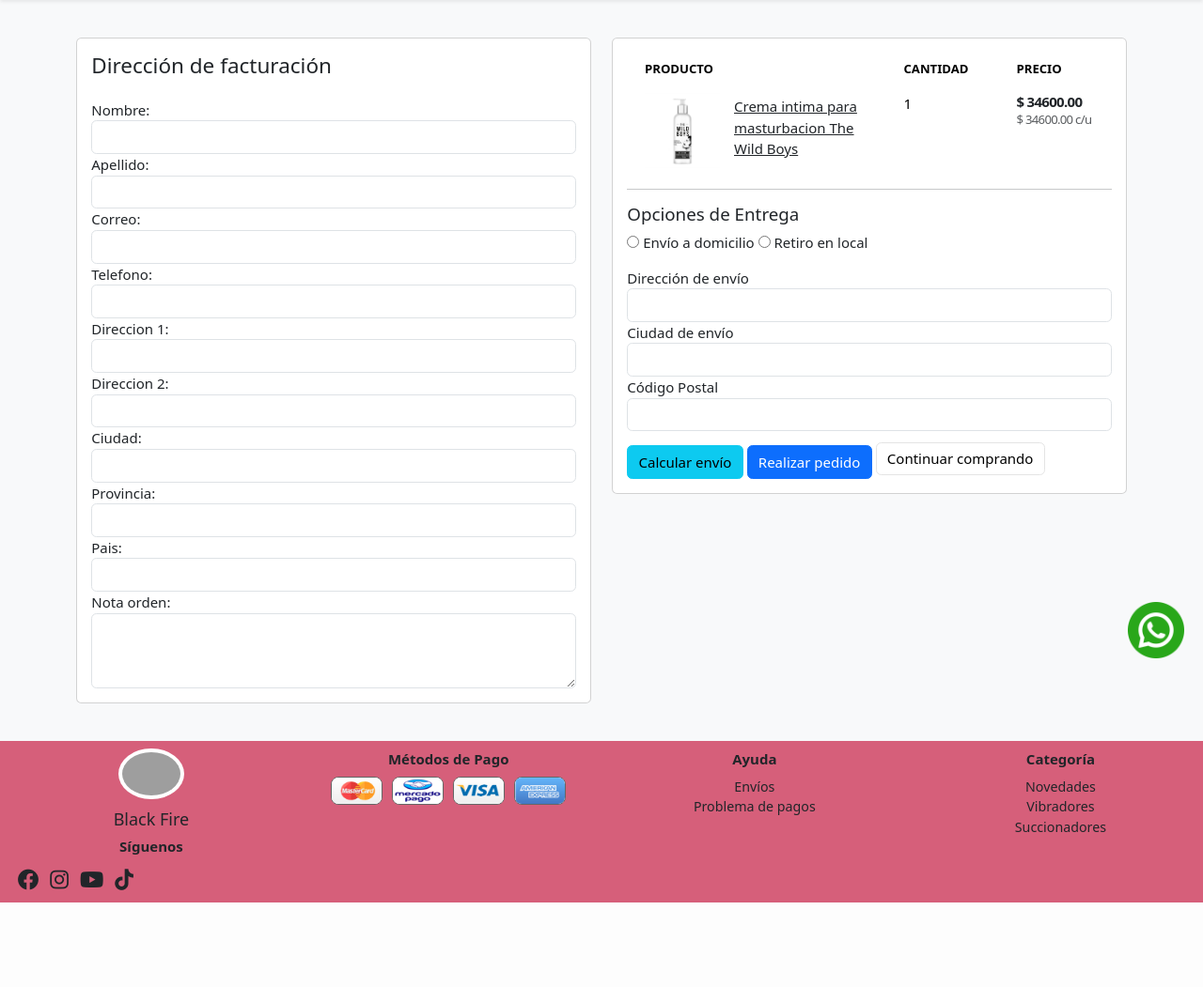
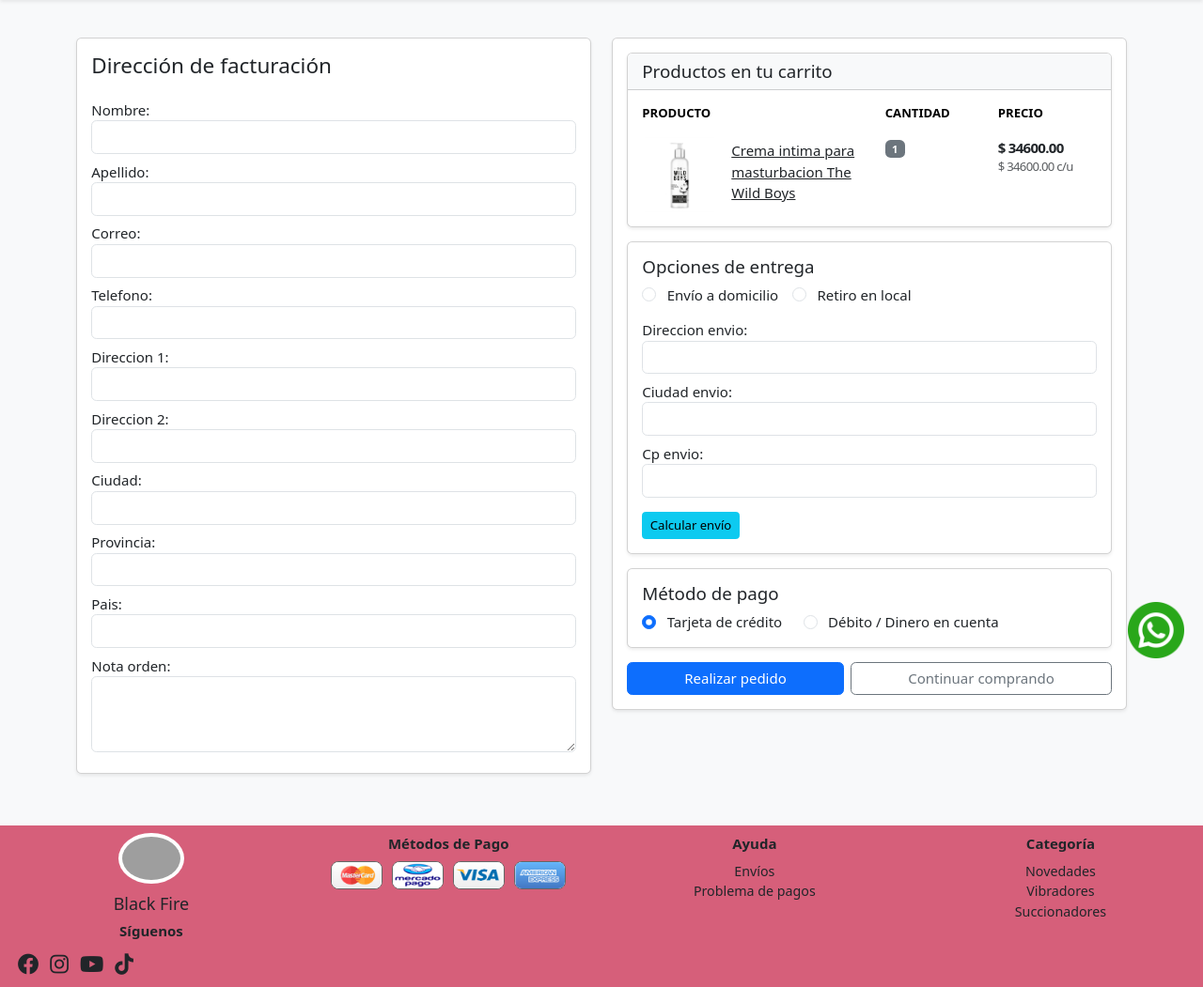
Before and after one commit to franmdq03/E-Commerce-BlackFire, a Django app: page /orders/realizar_pedido/ in a window 1280 px wide. Shown: the part 79-1130 px from the top of the page at 94% size. Before the commit the page ends 1040 px from the top, so only its background shows below. Run offline with Django 5.2, Linux system fonts and the light colour scheme; a user stored in the database is signed in; data comes from the database, SQL or seed files in the repository; both versions use the stored data as it was before the commit; some web fonts are replaced; grey boxes are pictures that could not be loaded.

Commit message:
Agregado precio diferentes medios pago y agregado de categorias y subcategorias /correciones visuales

```diff
--- a/orders/models.py
+++ b/orders/models.py
@@ -35,7 +35,6 @@ class Orden(models.Model):
     ciudad = models.CharField(max_length=50)
     nota_orden = models.CharField(max_length=100, blank=True)
     total_orden = models.FloatField()
-    impuesto = models.FloatField()
     estado = models.CharField(max_length=10, choices=ESTADO, default='Nuevo')
     ip = models.CharField(blank=True, max_length=20)
     ordenado = models.BooleanField(default=False)
--- a/orders/views.py
+++ b/orders/views.py
@@ -7,7 +7,7 @@ from .models import Orden, Pago, ProductoOrdenado
 from django.core.mail import EmailMessage
 from django.template.loader import render_to_string
 from django.contrib.auth.decorators import login_required
-from .mercado_pago import crear_preferencia_mp
+from .mercado_pago import crear_preferencia_tarjeta, crear_preferencia_debito
 import mercadopago
 from django.conf import settings
 from django.utils import timezone
@@ -34,98 +34,73 @@ def pagos(request):
     }
     return JsonResponse(data)
 
+
 @csrf_exempt
-@login_required(login_url='iniciar_sesion')
-def realizar_pedido(request, total=0, cantidad=0):
-
+@login_required(login_url="iniciar_sesion")
+def realizar_pedido(request):
     usuario_actual = request.user
     items_carrito = ItemCarrito.objects.filter(usuario=usuario_actual, activo=True)
-    cantidad_carrito = items_carrito.count()
 
-    if cantidad_carrito <= 0:
-        return redirect('tienda')
+    if not items_carrito.exists():
+        return redirect("tienda")
 
-    for item in items_carrito:
-        total += (item.producto.precio * item.cantidad)
-        cantidad += item.cantidad
+    total = sum(item.producto.precio * item.cantidad for item in items_carrito)
 
-    impuesto = (2 * total) / 100
-    total_general = total + impuesto
-
-    if request.method == 'POST':
+    if request.method == "POST":
         formulario = FormularioOrden(request.POST)
         if formulario.is_valid():
             cd = formulario.cleaned_data
 
             orden = Orden(
                 usuario=usuario_actual,
-                nombre=cd['nombre'],
-                apellido=cd['apellido'],
-                correo=cd['correo'],
-                telefono=cd['telefono'],
-                direccion_1=cd.get('direccion_1', ''),
-                direccion_2=cd.get('direccion_2', ''),
-                ciudad=cd.get('ciudad', ''),
-                provincia=cd.get('provincia', ''),
-                pais=cd.get('pais', ''),
-                nota_orden=cd.get('nota_orden', ''),
-                tipo_entrega=cd['tipo_entrega'],
-                total_orden=total_general,
-                impuesto=impuesto,
-                ip=request.META.get('REMOTE_ADDR', ''),
+                nombre=cd["nombre"],
+                apellido=cd["apellido"],
+                correo=cd["correo"],
+                telefono=cd["telefono"],
+                direccion_1=cd.get("direccion_1", ""),
+                direccion_2=cd.get("direccion_2", ""),
+                ciudad=cd.get("ciudad", ""),
+                provincia=cd.get("provincia", ""),
+                pais=cd.get("pais", ""),
+                nota_orden=cd.get("nota_orden", ""),
+                tipo_entrega=cd["tipo_entrega"],
+                total_orden=total,
+                ip=request.META.get("REMOTE_ADDR", ""),
             )
 
-            if orden.tipo_entrega == 'correo_argentino':
-                orden.direccion_envio = cd.get('direccion_envio', '')
-                orden.ciudad_envio = cd.get('ciudad_envio', '')
-                orden.cp_envio = cd.get('cp_envio', '')
-            else:
-                orden.direccion_envio = ''
-                orden.ciudad_envio = ''
-                orden.cp_envio = ''
+            if orden.tipo_entrega == "correo_argentino":
+                orden.direccion_envio = cd.get("direccion_envio", "")
+                orden.ciudad_envio = cd.get("ciudad_envio", "")
+                orden.cp_envio = cd.get("cp_envio", "")
 
             orden.save()
-
-            fecha_actual = timezone.now().strftime("%Y%m%d")  # mejor usar timezone
-            numero_orden = fecha_actual + str(orden.id)
-            orden.numero_orden = numero_orden
+            orden.numero_orden = timezone.now().strftime("%Y%m%d") + str(orden.id)
             orden.save()
 
-            url_mercado_pago = crear_preferencia_mp(orden, items_carrito)
-
-            # No desactivar carrito aquí. Mejor en confirmación pago.
+            metodo = request.POST.get("metodo")
+            if metodo == "tarjeta":
+                url_mercado_pago = crear_preferencia_tarjeta(orden, items_carrito)
+            else:
+                url_mercado_pago = crear_preferencia_debito(orden, items_carrito)
 
             return redirect(url_mercado_pago)
-
-        else:
-            contexto = {
-                'items_carrito': items_carrito,
-                'total': total,
-                'impuesto': impuesto,
-                'total_general': total_general,
-                'formulario': formulario,
-            }
-            return render(request, 'store/checkout.html', contexto)
-
     else:
         formulario = FormularioOrden()
-        contexto = {
-            'items_carrito': items_carrito,
-            'total': total,
-            'impuesto': impuesto,
-            'total_general': total_general,
-            'formulario': formulario,
-        }
-        return render(request, 'store/checkout.html', contexto)
 
+    return render(request, "store/checkout.html", {
+        "items_carrito": items_carrito,
+        "total": total,
+        "formulario": formulario,
+    })
 
 
 sdk = mercadopago.SDK(settings.MERCADO_PAGO_ACCESS_TOKEN)
 
+
 @csrf_exempt
 @login_required(login_url="iniciar_sesion")
 def pedido_completo(request):
-    numero_orden = request.GET.get("external_reference")  # Mercado Pago envía esto
+    numero_orden = request.GET.get("external_reference")
     payment_id = request.GET.get("payment_id")
 
     if not numero_orden or not payment_id:
@@ -135,58 +110,56 @@ def pedido_completo(request):
         resultado = sdk.payment().get(payment_id)
         datos_pago = resultado["response"]
 
-        if datos_pago["status"] == "approved":
-            orden = Orden.objects.get(numero_orden=numero_orden, usuario=request.user)
+        if datos_pago["status"] != "approved":
+            return redirect("store")
 
-            if not orden.ordenado:
-                pago = Pago.objects.create(
+        orden = Orden.objects.get(numero_orden=numero_orden, usuario=request.user)
+
+        if not orden.ordenado:
+            pago = Pago.objects.create(
+                usuario=request.user,
+                id_pago=payment_id,
+                metodo_pago=datos_pago["payment_method_id"],
+                monto_pagado=datos_pago["transaction_amount"],
+                estado=datos_pago["status"],
+            )
+
+            orden.pago = pago
+            orden.ordenado = True
+            orden.estado = "Aceptado"
+            orden.save()
+
+            items = ItemCarrito.objects.filter(usuario=request.user)
+            for item in items:
+                precio_unitario = float(item.producto.precio)
+                if datos_pago["payment_type_id"] in ["debit_card", "account_money"]:
+                    precio_unitario *= 0.95  # 5% de descuento
+
+                ProductoOrdenado.objects.create(
+                    orden=orden,
+                    pago=pago,
                     usuario=request.user,
-                    id_pago=payment_id,
-                    metodo_pago=datos_pago["payment_method_id"],
-                    monto_pagado=datos_pago["transaction_amount"],
-                    estado=datos_pago["status"]
+                    producto=item.producto,
+                    cantidad=item.cantidad,
+                    precio_producto=precio_unitario,
                 )
 
-                orden.pago = pago
-                orden.ordenado = True
-                orden.estado = "Aceptado"
-                orden.save()
+                item.producto.stock -= item.cantidad
+                item.producto.save()
 
-                items = ItemCarrito.objects.filter(usuario=request.user)
-                for item in items:
-                    ProductoOrdenado.objects.create(
-                        orden=orden,
-                        pago=pago,
-                        usuario=request.user,
-                        producto=item.producto,
-                        cantidad=item.cantidad,
-                        precio_producto=item.producto.precio
-                    )
+            items.delete()
 
-                    # Descontar stock del producto
-                    producto = item.producto
-                    producto.stock -= item.cantidad
-                    producto.save()
+        productos_ordenados = ProductoOrdenado.objects.filter(orden=orden)
+        orden.total_orden = sum(i.precio_producto * i.cantidad for i in productos_ordenados)
+        orden.save()
 
-                # Vaciar carrito
-                items.delete()
-
-            productos_ordenados = ProductoOrdenado.objects.filter(orden=orden)
-            subtotal = sum(i.precio_producto * i.cantidad for i in productos_ordenados)
-
-            contexto = {
-                "orden": orden,
-                "productos_ordenados": productos_ordenados,
-                "numero_orden": numero_orden,
-                "transID": payment_id,
-                "pago": orden.pago,
-                "subtotal": subtotal,
-            }
-
-            return render(request, "orders/order_complete.html", contexto)
-
-        else:
-            return redirect("store")
+        return render(request, "orders/order_complete.html", {
+            "orden": orden,
+            "productos_ordenados": productos_ordenados,
+            "numero_orden": numero_orden,
+            "transID": payment_id,
+            "pago": orden.pago,
+        })
 
     except Orden.DoesNotExist:
         return redirect("home")
--- a/templates/store/cart.html
+++ b/templates/store/cart.html
@@ -73,7 +73,7 @@
                     </div>
                   </td>
                   <td class="align-middle fw-semibold">
-                    ${{ item.sub_total }}
+                    ${{ item.subtotal }}
                   </td>
                   <td class="align-middle">
                     <a href="{% url 'quitar_item_carrito' item.producto.id %}"
--- a/templates/store/checkout.html
+++ b/templates/store/checkout.html
@@ -7,8 +7,9 @@
   <div class="container">
 
     <div class="row">
+      <!-- DIRECCIÓN DE FACTURACIÓN -->
       <aside class="col-lg-6">
-        <div class="card">
+        <div class="card mb-3 shadow-sm">
           <div class="card-body">
             <h4 class="card-title mb-4">Dirección de facturación</h4>
 
@@ -16,71 +17,77 @@
               {% csrf_token %}
               {{ formulario.non_field_errors }}
 
-              <div class="form-group">
+              <div class="form-group mb-2">
                 {{ formulario.nombre.label_tag }}
                 {{ formulario.nombre }}
                 {{ formulario.nombre.errors }}
               </div>
-              <div class="form-group">
+              <div class="form-group mb-2">
                 {{ formulario.apellido.label_tag }}
                 {{ formulario.apellido }}
                 {{ formulario.apellido.errors }}
               </div>
-              <div class="form-group">
+              <div class="form-group mb-2">
                 {{ formulario.correo.label_tag }}
                 {{ formulario.correo }}
                 {{ formulario.correo.errors }}
               </div>
-              <div class="form-group">
+              <div class="form-group mb-2">
                 {{ formulario.telefono.label_tag }}
                 {{ formulario.telefono }}
                 {{ formulario.telefono.errors }}
               </div>
-              <div class="form-group">
+              <div class="form-group mb-2">
                 {{ formulario.direccion_1.label_tag }}
                 {{ formulario.direccion_1 }}
                 {{ formulario.direccion_1.errors }}
               </div>
-              <div class="form-group">
+              <div class="form-group mb-2">
                 {{ formulario.direccion_2.label_tag }}
                 {{ formulario.direccion_2 }}
                 {{ formulario.direccion_2.errors }}
               </div>
-              <div class="form-group">
+              <div class="form-group mb-2">
                 {{ formulario.ciudad.label_tag }}
                 {{ formulario.ciudad }}
                 {{ formulario.ciudad.errors }}
               </div>
-              <div class="form-group">
+              <div class="form-group mb-2">
                 {{ formulario.provincia.label_tag }}
                 {{ formulario.provincia }}
                 {{ formulario.provincia.errors }}
               </div>
-              <div class="form-group">
+              <div class="form-group mb-2">
                 {{ formulario.pais.label_tag }}
                 {{ formulario.pais }}
                 {{ formulario.pais.errors }}
               </div>
-              <div class="form-group">
+              <div class="form-group mb-2">
                 {{ formulario.nota_orden.label_tag }}
                 {{ formulario.nota_orden }}
                 {{ formulario.nota_orden.errors }}
               </div>
-
           </div>
         </div>
       </aside>
 
+      <!-- PRODUCTOS Y ENTREGA -->
       <aside class="col-lg-6">
-        <div class="card">
+        <div class="card mb-3 shadow-sm">
           <div class="card-body">
 
-            <table class="table table-borderless table-shopping-cart">
-              <thead class="text-muted">
-                <tr class="small text-uppercase">
-                  <th scope="col">Producto</th>
-                  <th scope="col" width="120">Cantidad</th>
-                  <th scope="col" width="120">Precio</th>
+            <!-- Productos -->
+            <div class="card mb-3 shadow-sm">
+              <div class="card-header bg-light">
+                <h5 class="mb-0">Productos en tu carrito</h5>
+              </div>
+              <div class="card-body p-2">
+                <table class="table table-borderless mb-0">
+                  <thead class="text-muted small text-uppercase">
+                    <tr>
+                      <th>Producto</th>
+                      <th width="120">Cantidad</th>
+                      <th width="120">Precio</th>
                     </tr>
                   </thead>
                   <tbody>
@@ -88,79 +95,116 @@
                     <tr>
                       <td>
                         <figure class="itemside align-items-center">
-                      <div class="aside"><img src="{{ item_carrito.producto.imagen.url }}" class="img-sm"></div>
+                          <div class="aside"><img src="{{ item_carrito.producto.imagen.url }}" class="img-sm rounded"></div>
                           <figcaption class="info">
-                        <a href="{{ item_carrito.producto.get_url }}" class="title text-dark">
-                          {{ item_carrito.producto.nombre_producto }}</a>
-                        <p class="text-muted small">
+                            <a href="{{ item_carrito.producto.get_url }}" class="title text-dark">{{ item_carrito.producto.nombre_producto }}</a>
+                            <p class="text-muted small mb-0">
                               {% if item_carrito.variaciones.all %}
                                 {% for item in item_carrito.variaciones.all %}
-                          {{ item.categoria_variacion | capfirst }} : {{ item.valor_variacion | capfirst }} <br>
+                                  {{ item.categoria_variacion | capfirst }} : {{ item.valor_variacion | capfirst }}<br>
                                 {% endfor %}
                               {% endif %}
                             </p>
                           </figcaption>
                         </figure>
                       </td>
-                  <td><label>{{ item_carrito.cantidad }}</label></td>
+                      <td><span class="badge bg-secondary">{{ item_carrito.cantidad }}</span></td>
                       <td>
                         <div class="price-wrap">
-                      <var class="price">$ {{ item_carrito.subtotal }}</var>
-                      <small class="text-muted">$ {{ item_carrito.producto.precio }} c/u </small>
+                          <var class="price fw-bold">$ {{ item_carrito.subtotal }}</var>
+                          <small class="text-muted d-block">$ {{ item_carrito.producto.precio }} c/u</small>
                         </div>
                       </td>
                     </tr>
                     {% endfor %}
                   </tbody>
                 </table>
+              </div>
+            </div>
 
-            <hr>
-            <h5>Opciones de Entrega</h5>
-            <div class="form-group">
-              <label>
-                <input type="radio" name="tipo_entrega" value="domicilio" {% if formulario.tipo_entrega.value == 'domicilio' %}checked{% endif %}>
+            <!-- Opciones de entrega -->
+            <div class="card mb-3 shadow-sm p-3">
+              <h5>Opciones de entrega</h5>
+              <div class="d-flex gap-3 mb-2">
+                <label class="form-check-label">
+                  <input class="form-check-input me-2" type="radio" name="tipo_entrega" value="domicilio" {% if formulario.tipo_entrega.value == 'domicilio' %}checked{% endif %}>
                   Envío a domicilio
                 </label>
-              <label>
-                <input type="radio" name="tipo_entrega" value="retiro_local" {% if formulario.tipo_entrega.value == 'retiro_local' %}checked{% endif %}>
+                <label class="form-check-label">
+                  <input class="form-check-input me-2" type="radio" name="tipo_entrega" value="retiro_local" {% if formulario.tipo_entrega.value == 'retiro_local' %}checked{% endif %}>
                   Retiro en local
                 </label>
               </div>
 
-            <div id="campos_domicilio" style="margin-top:15px;">
-              <div class="form-group">
-                <label for="id_direccion_envio">Dirección de envío</label>
+              <div id="campos_domicilio" class="mt-2">
+                <div class="mb-2">
+                  {{ formulario.direccion_envio.label_tag }}
                   {{ formulario.direccion_envio }}
                   {{ formulario.direccion_envio.errors }}
                 </div>
-              <div class="form-group">
-                <label for="id_ciudad_envio">Ciudad de envío</label>
+                <div class="mb-2">
+                  {{ formulario.ciudad_envio.label_tag }}
                   {{ formulario.ciudad_envio }}
                   {{ formulario.ciudad_envio.errors }}
                 </div>
-              <div class="form-group">
-                <label for="id_cp_envio">Código Postal</label>
+                <div class="mb-2">
+                  {{ formulario.cp_envio.label_tag }}
                   {{ formulario.cp_envio }}
                   {{ formulario.cp_envio.errors }}
                 </div>
 
                 {% if cotizacion_envio %}
-              <div class="alert alert-info my-3">
-                <strong>Costo de envío Correo Argentino:</strong> ${{ cotizacion_envio.costo }}
-                <br>
-                <span class="small text-muted">Tiempo estimado: {{ cotizacion_envio.tiempo_entrega }}</span>
+                <div class="alert alert-info my-2 small">
+                  <strong>Costo de envío:</strong> ${{ cotizacion_envio.costo }}<br>
+                  <span class="text-muted">Tiempo estimado: {{ cotizacion_envio.tiempo_entrega }}</span>
                 </div>
                 {% endif %}
+
+                <button type="submit" name="calcular_envio" class="btn btn-info btn-sm mt-2" id="btn_calcular_envio">Calcular envío</button>
+              </div>
             </div>
 
+            <!-- Método de pago -->
+            <div class="card mb-3 shadow-sm p-3">
+              <h5>Método de pago</h5>
+              <div class="d-flex gap-4">
+                <label class="form-check-label">
+                  <input class="form-check-input me-2" type="radio" name="metodo" value="tarjeta" checked>
+                  Tarjeta de crédito
+                </label>
+                <label class="form-check-label">
+                  <input class="form-check-input me-2" type="radio" name="metodo" value="debito">
+                  Débito / Dinero en cuenta
+                </label>
+              </div>
+            </div>
+
+            <!-- Botones -->
+            <div class="d-flex gap-2">
+              <button name="realizar_pedido" type="submit" class="btn btn-primary flex-fill">Realizar pedido</button>
+              <a href="{% url 'tienda' %}" class="btn btn-outline-secondary flex-fill">Continuar comprando</a>
+            </div>
+
+          </div>
+        </div>
+      </aside>
+    </div>
+
+  </div>
+</section>
+
+<!-- JS para mostrar/ocultar campos de domicilio -->
 <script>
 document.addEventListener("DOMContentLoaded", function () {
   const radios = document.querySelectorAll('input[name="tipo_entrega"]');
   const campos = document.getElementById("campos_domicilio");
+  const btnCalcular = document.getElementById("btn_calcular_envio");
 
   function toggleCampos() {
     const seleccionado = document.querySelector('input[name="tipo_entrega"]:checked').value;
-                  campos.style.display = (seleccionado === "domicilio") ? "block" : "none";
+    const mostrarDomicilio = (seleccionado === "domicilio");
+    campos.style.display = mostrarDomicilio ? "block" : "none";
+    btnCalcular.style.display = mostrarDomicilio ? "block" : "none";
   }
 
   radios.forEach(radio => {
@@ -171,17 +215,4 @@
 });
 </script>
 
-            <button type="submit" name="calcular_envio" class="btn btn-info btn-block mt-3">Calcular envío</button>
-            <button name="realizar_pedido" type="submit" class="btn btn-primary btn-block mt-3">Realizar pedido</button>
-            <a href="{% url 'tienda' %}" class="btn btn-light btn-block mt-2">Continuar comprando</a>
-
-            </form>
-          </div>
-        </div>
-      </aside>
-    </div>
-
-  </div>
-</section>
-
 {% endblock %}
```
Also changed, not shown: orders/mercado_pago.py (+61 -8 lines), static/css/custom.css (+14 -20 lines), templates/accounts/order_detail.html (+1 -9 lines), templates/orders/order_complete.html (+1 -9 lines), templates/orders/payments.html (+23 -30 lines), templates/store/store.html (+9 -10 lines), db.sqlite3, media/fotos/productos/11_Perfume_For_Him_Edicion_Vip.jpg (added), media/fotos/productos/12_Perfume_Inevitable_Men.jpg (added), media/fotos/productos/13_Perfume_Hot_Inevitable_So_Excited.jpg (added), media/fotos/productos/14_Perfume_Inevitable_Men_VIP.jpg (added), media/fotos/productos/15_Perfume_Petit_Mort.jpg (added), media/fotos/productos/16_Body_Splash_Hot_Inevitable.jpg (added), orders/migrations/0005_remove_orden_impuesto.py (added). Lines whose indentation alone changed are shown as unchanged.
